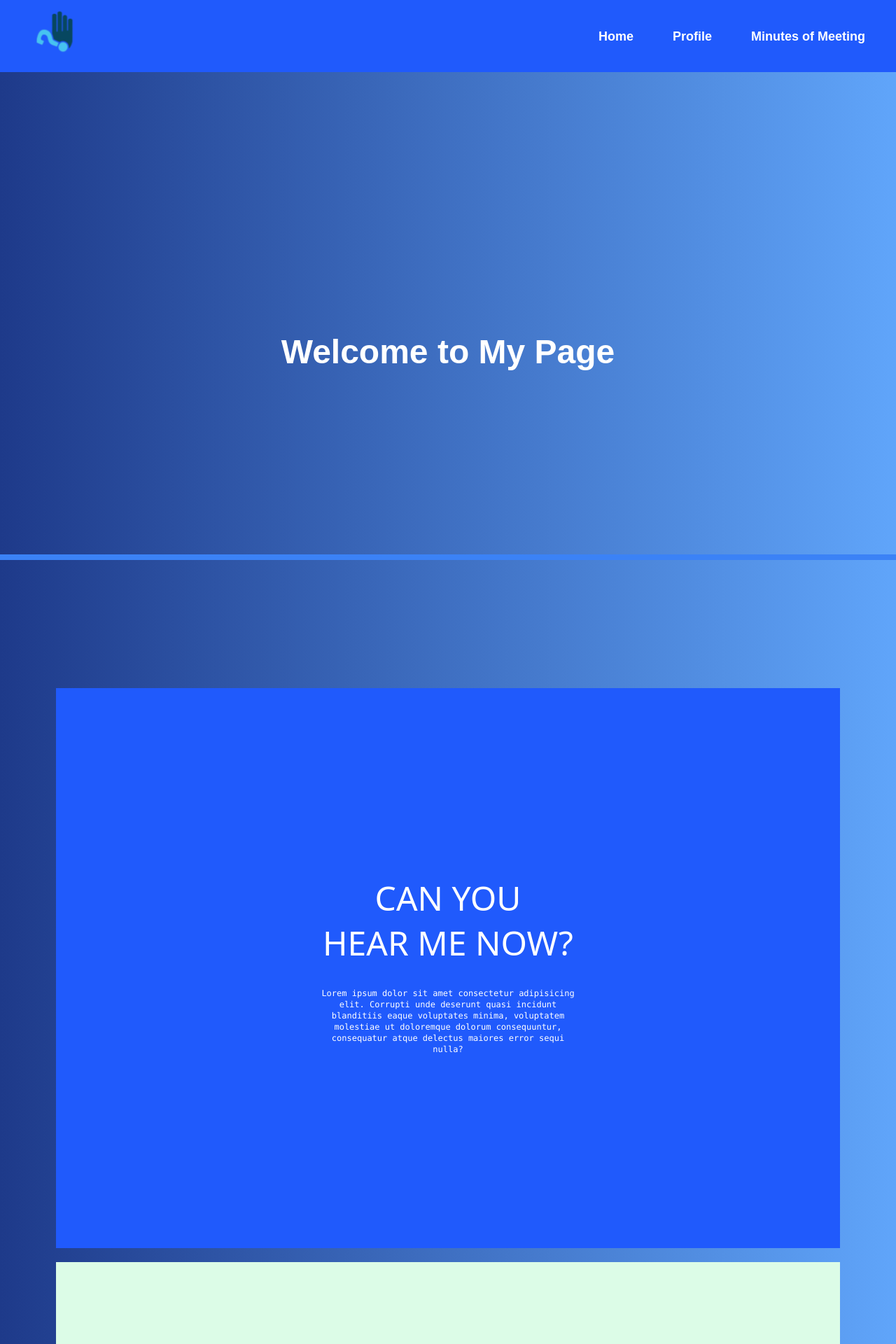
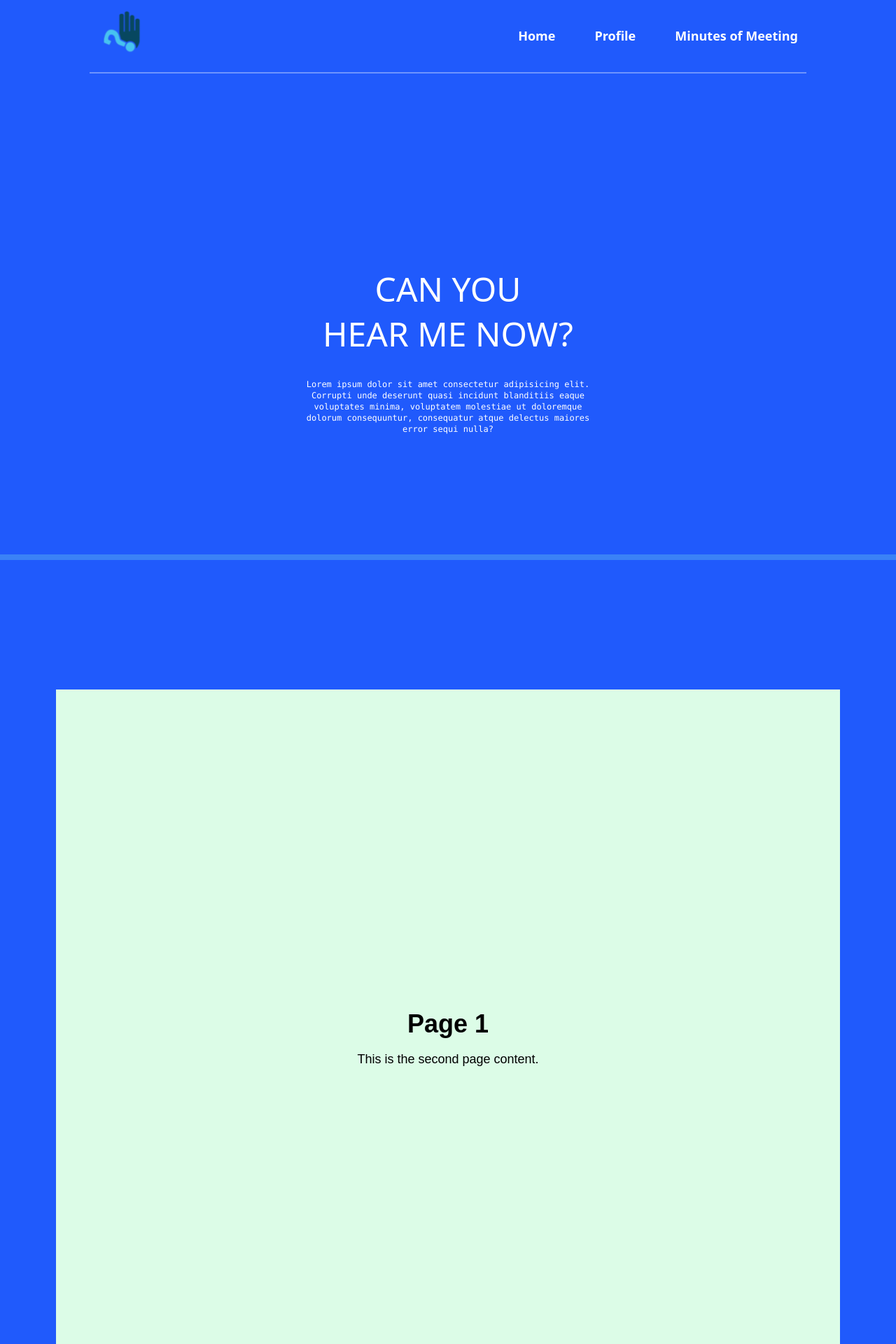
Before and after one commit to ARYANBISHWAS07/DevSoc-25, a Next.js app in the folder frontend/: page / in a window 1280 px wide. Shown: the top 1920 px of the page at 70% size. Built offline with nearby package versions, Linux system fonts and the light colour scheme.

Commit message:
color theme

```diff
--- a/frontend/src/app/LandingPage/firstPage1.tsx
+++ b/frontend/src/app/LandingPage/firstPage1.tsx
@@ -5,25 +5,9 @@ import Navbar from '../components/navbar';
 function FirstPage1() {
     return (
         <>
-            <div className='bg-[rgb(32,90,252)] h-screen flex items-center justify-center'>
-                <section className=" py-14"> {/* Example Tailwind classes */}
-                    <div className="container mx-auto text-center">
-                        <div className='mb-10'>
-                            <h1 className="font-light font-sans text-5xl  text-white mb-4 ">
-                                CAN YOU
-                            </h1>
-                            <h1 className="font-extralight font-sans text-5xl  text-white mb-4 ">
-                                HEAR ME NOW?
-                            </h1>
-                        </div>
-                        <div className='text-center flex justify-center'>
-                            <p className=" font-mono text-xs font-extralight text-center w-1/3 text-white">
-                                Lorem ipsum dolor sit amet consectetur adipisicing elit. Corrupti unde deserunt quasi incidunt blanditiis eaque voluptates minima, voluptatem molestiae ut doloremque dolorum consequuntur, consequatur atque delectus maiores error sequi nulla? {/* Your description */}
-                            </p>
-                        </div>
-
-                    </div>
-                </section>
+             <div className="flex flex-col items-center justify-center h-[1000px] w-full  bg-green-100 p-10 ">
+                <h1 className="text-4xl font-bold">Page 1</h1>
+                <p className="mt-4 text-lg">This is the second page content.</p>
             </div>
         </>
 
--- a/frontend/src/app/LandingPage/mainLandingPage.tsx
+++ b/frontend/src/app/LandingPage/mainLandingPage.tsx
@@ -65,9 +65,28 @@ export default function Parallax() {
     return (
         <>
             <Navbar />
-            <div className="relative w-full bg-gradient-to-r from-blue-900 to-blue-400 overflow-x-hidden"> {/* Ensure background is fixed and doesn't interfere with scrolling */}
+            <div className="relative w-full  overflow-x-hidden"> {/* Ensure background is fixed and doesn't interfere with scrolling */}
                 <div className="h-screen flex items-center justify-center z-10">
-                    <h1 className="text-5xl font-bold text-white">Welcome to My Page</h1>
+                <div className=' h-screen flex items-center justify-center'>
+                <section className=" py-14"> {/* Example Tailwind classes */}
+                    <div className="container mx-auto text-center">
+                        <div className='mb-10'>
+                            <h1 className="font-light font-sans text-5xl  text-white mb-4 ">
+                                CAN YOU
+                            </h1>
+                            <h1 className="font-extralight font-sans text-5xl  text-white mb-4 ">
+                                HEAR ME NOW?
+                            </h1>
+                        </div>
+                        <div className='text-center flex justify-center'>
+                            <p className=" font-mono text-xs font-extralight text-center w-1/3 text-white">
+                                Lorem ipsum dolor sit amet consectetur adipisicing elit. Corrupti unde deserunt quasi incidunt blanditiis eaque voluptates minima, voluptatem molestiae ut doloremque dolorum consequuntur, consequatur atque delectus maiores error sequi nulla? {/* Your description */}
+                            </p>
+                        </div>
+
+                    </div>
+                </section>
+            </div>
                 </div>
 
                 {/* Scrolling Section (Starts After Static Section) */}
--- a/frontend/src/app/components/navbar.tsx
+++ b/frontend/src/app/components/navbar.tsx
@@ -3,7 +3,7 @@ import Link from "next/link";
 
 export default function Navbar() {
     return (
-        <nav className="flex items-center justify-between px-8 py-1 bg-[#205afc] shadow-lg">
+        <nav className=" flex items-center justify-between mx-32 py-1 border-b-2 border-b-white border-opacity-35">
             <div>
                 <OneLogo />
             </div>
@@ -16,7 +16,7 @@ export default function Navbar() {
                     <li key={name}>
                         <Link
                             href={path}
-                            className="cursor-pointer text-white transition-all duration-300 ease-in-out hover:text-white/90 hover:opacity-80 px-3 py-2 rounded-lg"
+                            className="cursor-pointer font-sans font-semibold text-white transition-all duration-300 ease-in-out hover:text-white/90 hover:opacity-80 px-3 py-2 rounded-lg"
                         >
                             {name}
                         </Link>
```
